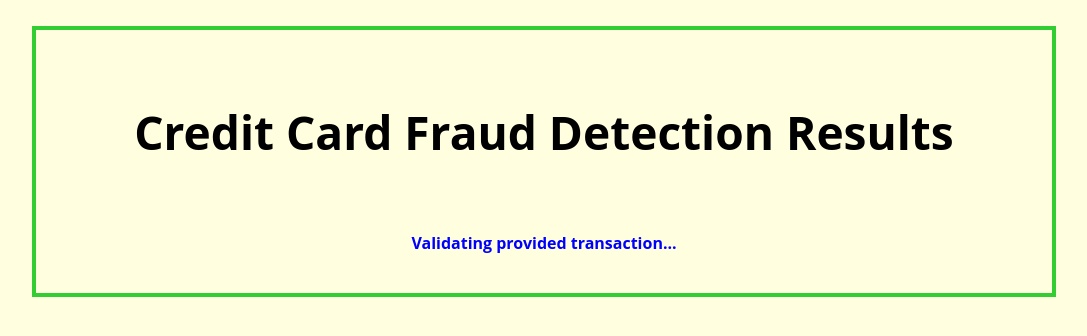
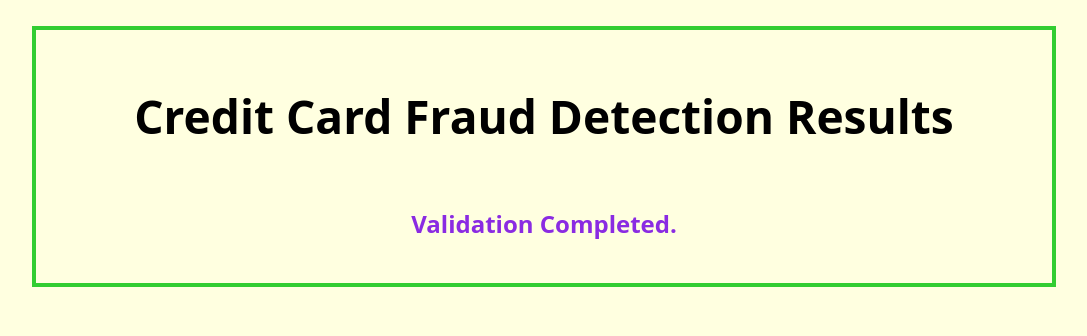
Before and after one commit to saarques/credit-card-fraud-detection, a Flask app: template templates/result.html in a window 1280 px wide. Shown: the top 336 px of the page, without its empty margins (96-1183 px from the left). Run offline with Flask 2, Linux system fonts and the light colour scheme; the template is opened without the code that fills it, so the values that code supplies are empty; parts of the project's set-up code (start-up, migrations or seed data) failed here and were passed over.

Commit message:
Font + Color changes

```diff
--- a/templates/result.html
+++ b/templates/result.html
@@ -17,28 +17,23 @@
       <div class="container">
         <div id="brandname">
           <h1 style="color: black">
-            <p style="text-align: center">Credit Card Fraud Detection Results</p>
+          Credit Card Fraud Detection Results
           </h1>
         </div>
         <!-- <h2><p style="text-align: center">Detection</p></h2> -->
       </div>
     </header>
-    <p style="color: blue;">
-      <b>Validating provided transaction...</b>
-    </p>
+    <h2 style="color: blueviolet;">
+      <b>Validation Completed.</b>
+    </h2>
     <div class="results">
       {% if prediction == 0 %}
-      <h1 style="color: blue">
-        <p style="text-align: center">
-          According to our model, the provided transaction is not a Fraud
-          transaction.
-        </p>
+      <h1 style="color: green">
+          According to our model, the provided transaction is NOT a Fraud transaction.
       </h1>
       {% elif prediction == 1 %}
       <h2 style="color: red">
-        <p style="text-align: center">
           According to our model, this transaction is a Fraud transaction.
-        </p>
       </h2>
       {% endif %}
     </div>
```
